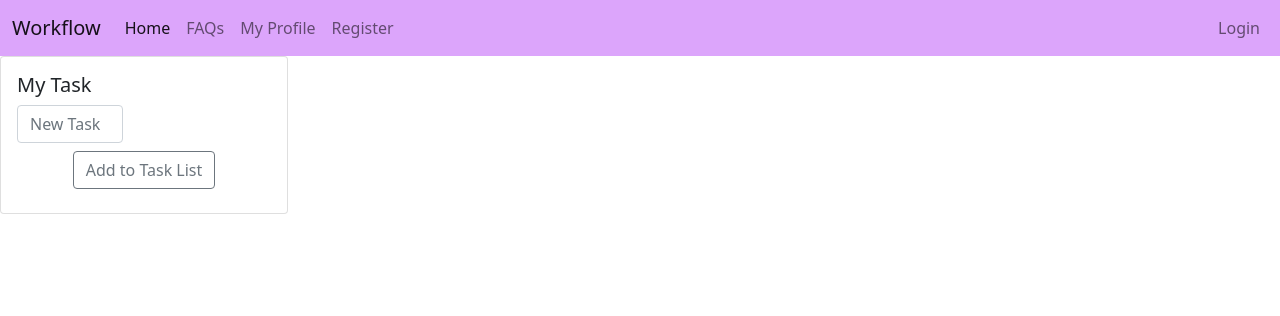
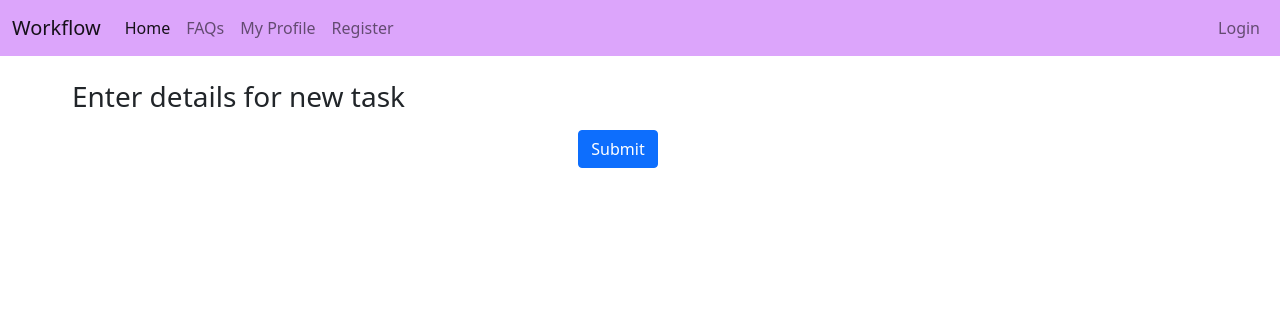
Before and after one commit to AditeeKore/Workflow-Managment-Application, a Django app: page /mytask in a window 1280 px wide. Shown: the top 316 px of the page. Run offline with Django 3.2, Linux system fonts and the light colour scheme; some libraries are stand-ins or nearby versions.

Commit message:
tried to do something

```diff
--- a/Workflow/Home/forms.py
+++ b/Workflow/Home/forms.py
@@ -18,3 +18,8 @@ class NewUserForm(UserCreationForm):
 		if commit:
 			user.save()
 		return user
+
+class MyTaskForm(forms.Form):
+    class Meta:
+        model = MyTask
+        fields = ("item")
--- a/Workflow/Home/models.py
+++ b/Workflow/Home/models.py
@@ -13,6 +13,5 @@ class Assigned_tasks(models.Model):
 
 class MyTask(models.Model):
     item = models.CharField(max_length=200)
-    # completed = models.BooleanField(default=False)
     def __str__(self):
         return self.item
--- a/Workflow/Home/views.py
+++ b/Workflow/Home/views.py
@@ -1,7 +1,7 @@
 from django.shortcuts import render, redirect, HttpResponse
 from django.contrib import messages
 from .models import *
-from .forms import NewUserForm
+from .forms import NewUserForm, MyTaskForm
 from django.contrib.auth import login, authenticate, logout
 from django.contrib.auth.forms import AuthenticationForm
 from django.contrib.admin.views.decorators import staff_member_required
@@ -11,13 +11,11 @@ from django.contrib.auth.models import User, auth
 
 
 def mytask(request):
-    if request.method == "POST":
-        item = request.POST.get('item')
-        # completed = request.POST.get('completed')
-        mytask = MyTask(item = item)
-        mytask.save()
-        messages.success(request, 'New task created')
-    return render(request, 'mytask.html')
+    tasks=MyTask.objects.all()
+    form = MyTaskForm(request.POST)
+    form.save()
+    return render(request, 'mytask.html', {"MyTask": tasks , "TaskForm": form})
+
 
 
 
--- a/Workflow/templates/mytask.html
+++ b/Workflow/templates/mytask.html
@@ -1,11 +1,33 @@
 {% extends 'base.html' %}
+
+{%block title%}Task Assignment{% endblock title%}
+{%block body%}
+{% load crispy_forms_tags %}
+<div class="container-md p-4 mb-5 ms-5">
+    <form method="post" action="/mytask">
+        {% csrf_token %}
+        <h3>Enter details for new task</h3>
+        <div class="form-row">
+            {{ TaskForm|crispy }}
+        </div>
+        <div class="text-center p-2">
+                <button type="submit" class="btn btn-primary">Submit</button>
+        </div>
+    </form>
+</div>
+<div clas="padding-bottom">
+</div>
+
+
+{% endblock body%}
+{% comment %} {% extends 'base.html' %}
 
 {%block title%}mytasks {% endblock title%}
 {%block body%}
 
 <div class="card" style="width: 18rem;">
     <div class="card-body">
-      <form method="post" action="/mytask">
+      <form method="POST" action="/mytask">
         {% csrf_token %}
         <h5 class="card-title"> My Task</h5>
         <div class="form-row">
@@ -19,12 +41,4 @@
       </form>
     </div>
   </div>
-
-
-
-
-
-
-
-
-  {% endblock body%}
+  {% endblock body%} {% endcomment %}
```
Also changed, not shown: Workflow/db.sqlite3.
